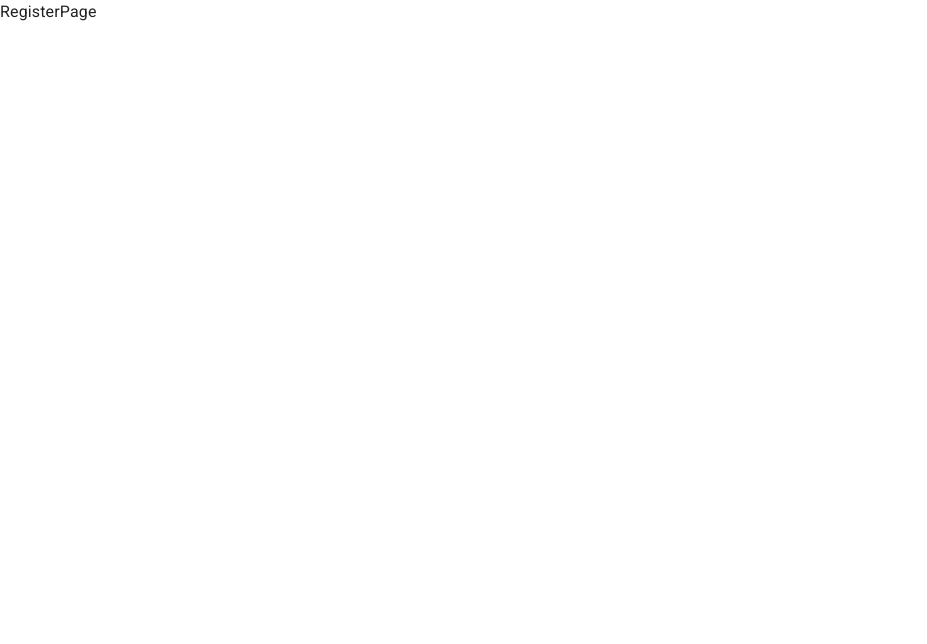
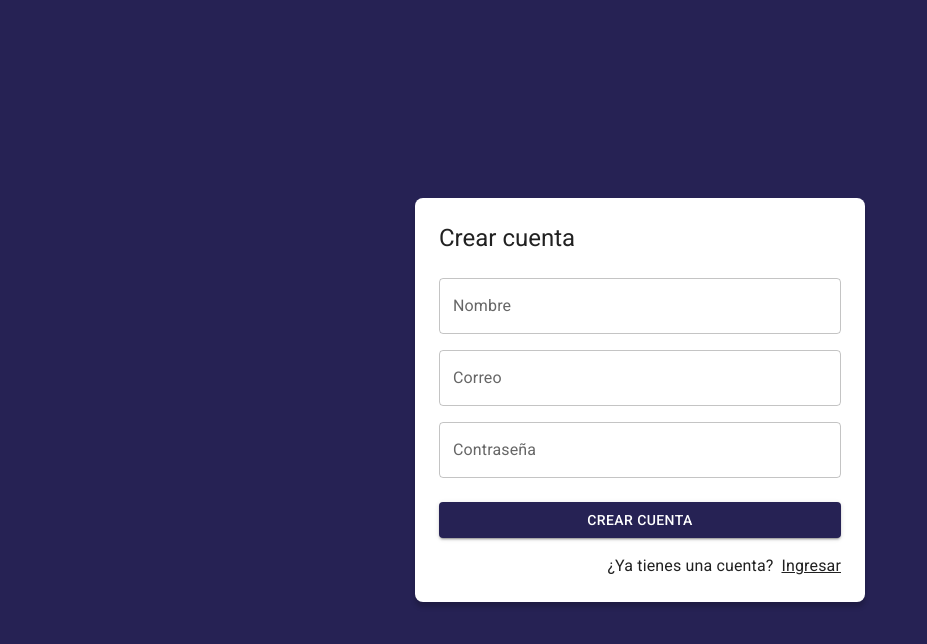
Before and after one commit to PyCeciliaReyes/journal-app, a React (Vite) app: page /auth/register in a window 1280 px wide. Shown: the top 644 px of the page, without its empty margins (0-927 px from the left). Built offline with nearby package versions, Linux system fonts and the light colour scheme.

Commit message:
Creacion de la vista RegisterPage reutilizando el AuthLayout

```diff
--- a/src/auth/pages/RegisterPage.jsx
+++ b/src/auth/pages/RegisterPage.jsx
@@ -1,9 +1,51 @@
+import {Link as RouterLink} from 'react-router-dom';
+import { Google } from "@mui/icons-material";
+import { Button, Grid, Link, TextField, Typography } from "@mui/material";
+import { AuthLayout } from '../layout/AuthLayout';
 
 export const RegisterPage = () => {
   return (
-    <div>
-      RegisterPage
+    <AuthLayout title='Crear cuenta'>
+          <form>
+            <Grid container>
+                <Grid item xs={12} sx={{mt:2}}>
+                  <TextField
+                    label='Nombre'
+                    type="text"
+                    placeholder="Nombre completo"
+                    fullWidth
+                  />
+                </Grid>
+                <Grid item xs={12} sx={{mt:2}}>
+                  <TextField
+                    label='Correo'
+                    type="email"
+                    placeholder="correo@google.com"
+                    fullWidth
+                  />
+                </Grid>
+                <Grid item xs={12} sx={{mt:2}}>
+                  <TextField
+                    label='Contraseña'
+                    type="password"
+                    placeholder="Contraseña"
+                    fullWidth
+                  />
+              </Grid>
+              <Grid container spacing={2} sx={{mb:2, mt: 1}}>
+                  <Grid item xs={12} >
+                      <Button variant="contained" fullWidth>Crear cuenta</Button>
+                  </Grid>
+              </Grid>
+              <Grid container direction='row' justifyContent='end'>
+                <Typography sx={{mr:1}}>¿Ya tienes una cuenta?</Typography>
+                  <Link component={ RouterLink } color="inherit" to="/auth/login">
+                    Ingresar
+                  </Link>
+              </Grid>
+            </Grid>
+          </form>
+    </AuthLayout>
 
-    </div>
   )
 }
```
